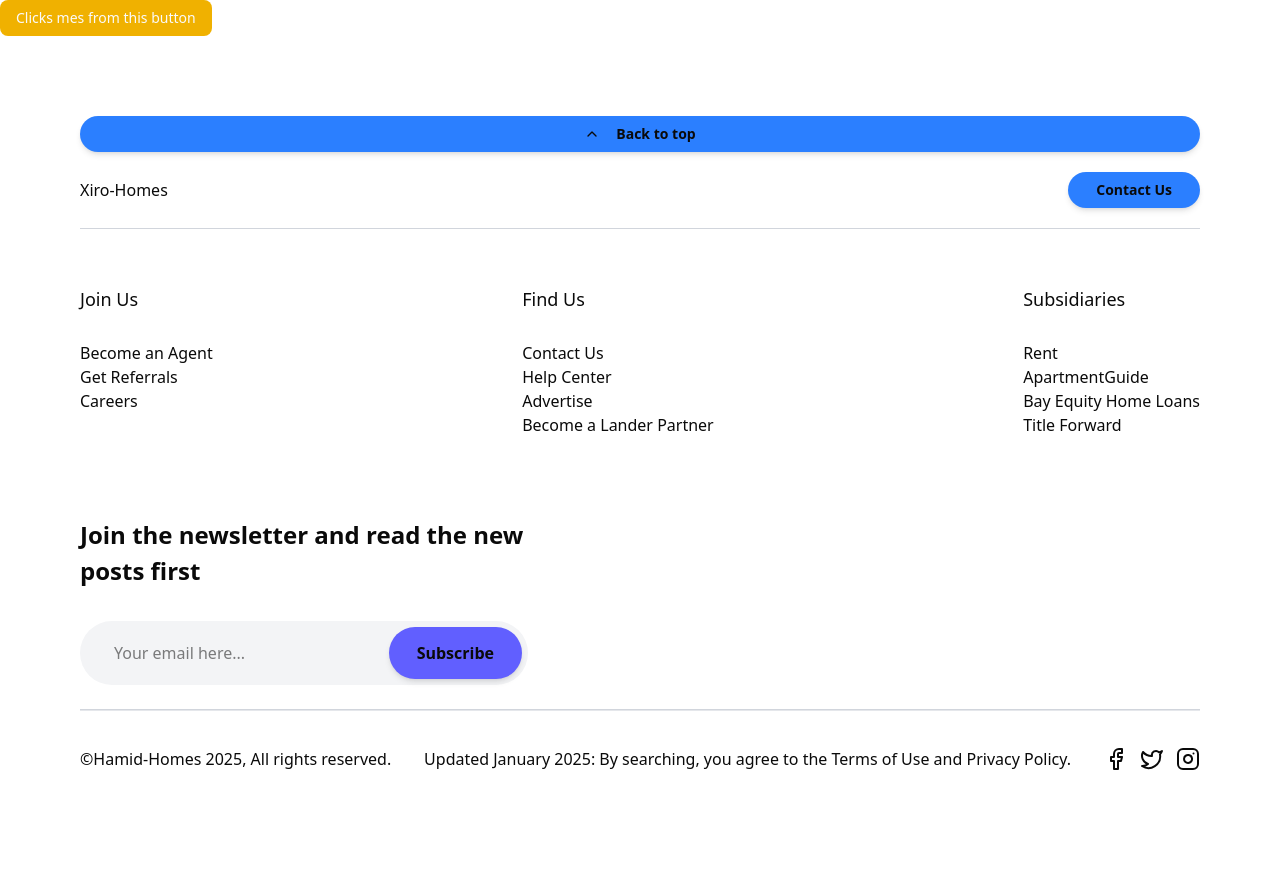
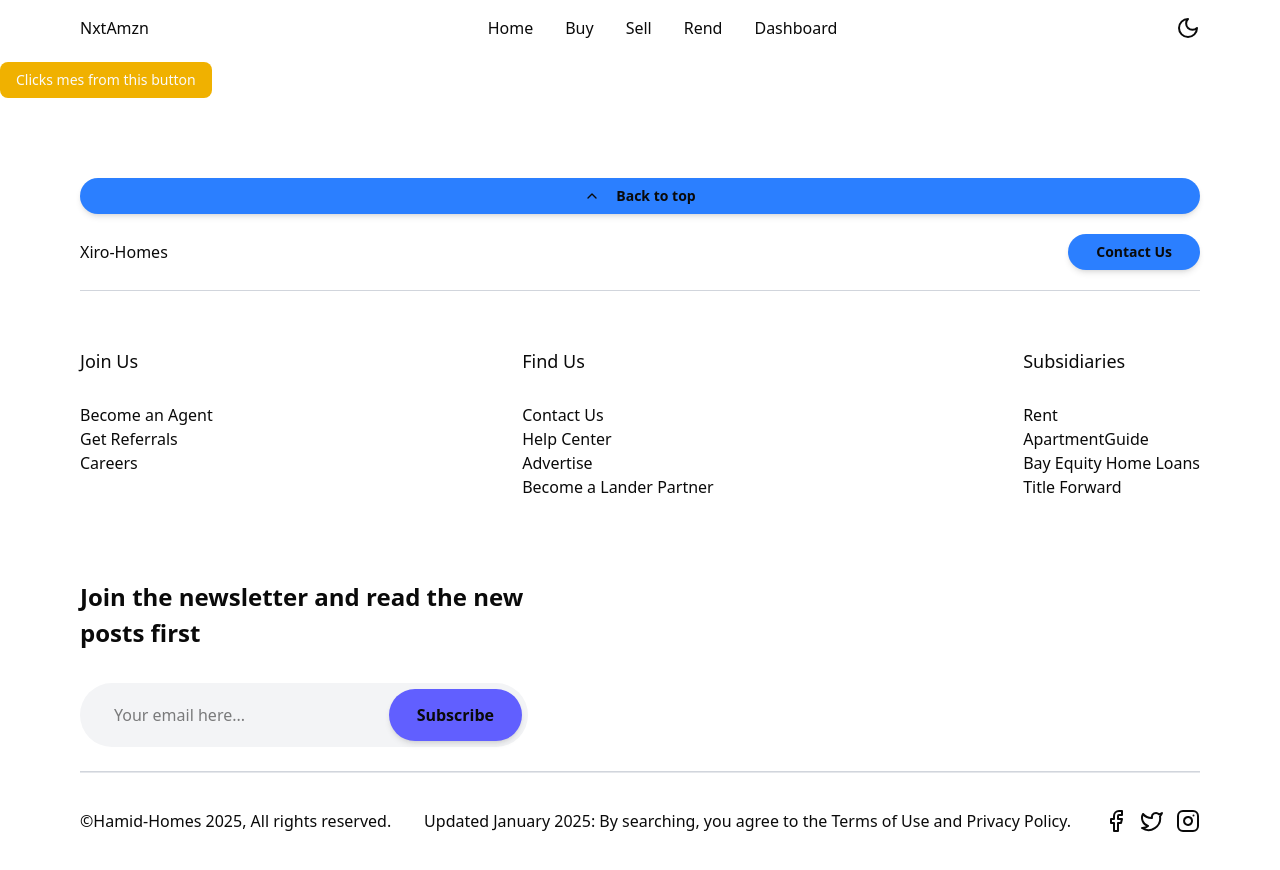
Before and after one commit to ablmazed/xiro-homes, a Next.js app: page / in a window 1280 px wide. Shown: the top 870 px of the page. Built offline with nearby package versions, Linux system fonts and the light colour scheme.

Commit message:
update 13

```diff
--- a/app/(home)/layout.tsx
+++ b/app/(home)/layout.tsx
@@ -1,4 +1,5 @@
 import Footer from '@/components/shared/footer'
+import Header from '@/components/shared/header'
 
 import type { Metadata } from 'next'
 export const metadata: Metadata = {
@@ -12,6 +13,7 @@ export default function HomeLayout({
 }>) {
   return (
     <div className="flex flex-col min-h-screen">
+      <Header />
       <main className="flex-1 flex flex-col">{children}</main>
       <Footer />
     </div>
--- /dev/null
+++ b/components/shared/header/index.tsx
@@ -0,0 +1,25 @@
+import Link from 'next/link'
+import Menu from './menu'
+import { app_name } from '@/lib/constants'
+import { MoonIcon } from 'lucide-react'
+export default function Header() {
+  return (
+    <header>
+      <div className="px-20 py-4">
+        <div className="flex justify-between">
+          <div>
+            <Link href="/">{app_name}</Link>
+          </div>
+          <div className="">
+            <Menu />
+          </div>
+          <div>
+            <button>
+              <MoonIcon />
+            </button>
+          </div>
+        </div>
+      </div>
+    </header>
+  )
+}
--- /dev/null
+++ b/components/shared/header/menu.tsx
@@ -0,0 +1,48 @@
+'use client'
+import { useState } from 'react'
+import Link from 'next/link'
+import { Menu, X } from 'lucide-react'
+import data from '@/lib/data'
+
+export default function Header() {
+  const [isOpen, setIsOpen] = useState(false)
+
+  return (
+    <div className="bg-white ">
+      <div className="">
+        {/* Desktop Menu */}
+        <nav className="hidden md:flex">
+          {data.headerMenus.map((item) => (
+            <Link
+              key={item.name}
+              href={item.href}
+              className="hover:text-gray-600  px-4"
+            >
+              {item.name}
+            </Link>
+          ))}
+        </nav>
+
+        {/* Mobile Menu Icon */}
+        <button className="md:hidden" onClick={() => setIsOpen(!isOpen)}>
+          {isOpen ? <X size={24} /> : <Menu size={24} />}
+        </button>
+      </div>
+
+      {/* Mobile Menu Dropdown */}
+      {isOpen && (
+        <nav className="md:hidden flex flex-col bg-white shadow-md header-button">
+          {data.headerMenus.map((item) => (
+            <Link
+              key={item.name}
+              href={item.href}
+              className="hover:text-gray-600 py-4"
+            >
+              {item.name}
+            </Link>
+          ))}
+        </nav>
+      )}
+    </div>
+  )
+}
--- a/lib/constants.ts
+++ b/lib/constants.ts
@@ -1,4 +1,4 @@
-export const APP_NAME = process.env.NEXT_PUBLIC_APP_NAME || 'NxtAmzn'
+export const app_name = process.env.NEXT_PUBLIC_APP_NAME || 'NxtAmzn'
 export const APP_SLOGAN =
   process.env.NEXT_PUBLIC_APP_SLOGAN || 'Spend less, enjoy more.'
 export const APP_DESCRIPTION =
```
